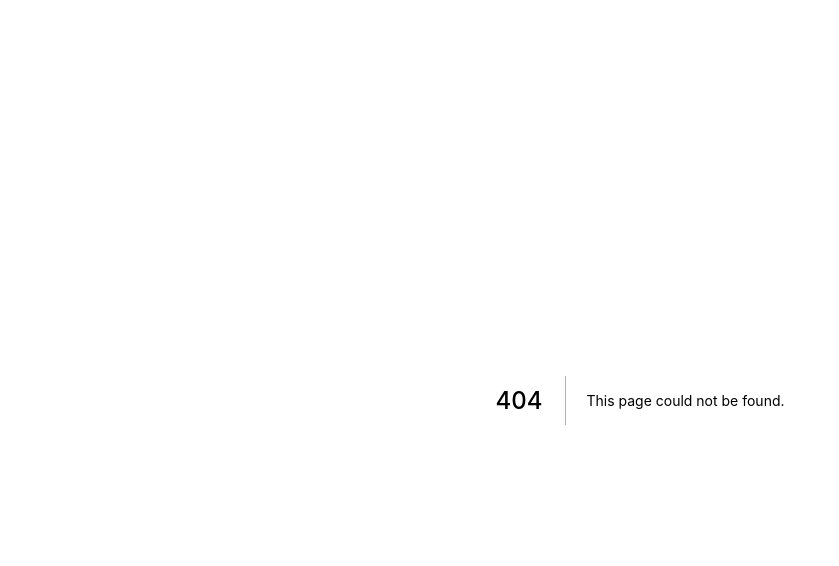
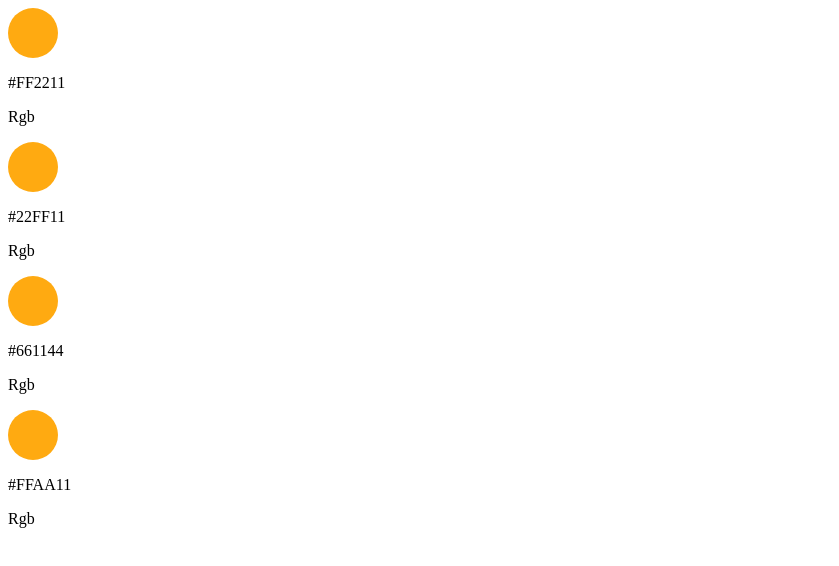
Before and after one commit to j-barreiros/Pallete-Project, a Next.js app: page /colorDetail in a window 1280 px wide. Before the commit this address had no page. Shown: the top 566 px of the page, without its empty margins (0-839 px from the left). Built offline with nearby package versions, Linux system fonts and the light colour scheme.

Commit message:
Created colorDetail page

```diff
--- /dev/null
+++ b/pages/colorDetail.js
@@ -0,0 +1,10 @@
+import ColorInfo from '../src/components/ColorInfo/ColorInfo.js';
+
+export default function colorDetail(){
+    const colors = ['#FF2211', '#22FF11', '#661144', '#FFAA11'];
+    return(
+        <>
+            {colors.map((color) => <ColorInfo colorHex={color}/>)}
+        </>
+    )
+}
--- a/src/components/ColorInfo/ColorInfo.js
+++ b/src/components/ColorInfo/ColorInfo.js
@@ -1,18 +1,19 @@
 export default function ColorInfo({colorHex}) {
+    console.log(colorHex)
     return (
         <article>
             {/* Circle with the color */}
-            <div className='color-display'></div>
+            <div className='colorDisplay'></div>
             {/* Color hexcode */}
             <p>{colorHex}</p>
             {/* Color rgb */}
             <p>Rgb</p>
             <style jsx>{`
-                .color-display {
+                .colorDisplay {
                     width: 50px;
                     height: 50px;
                     border-radius: 50px;
-                    background: ${colorHex};
+                    background-color: ${colorHex};
                 }
             `}</style>
         </article>
```
